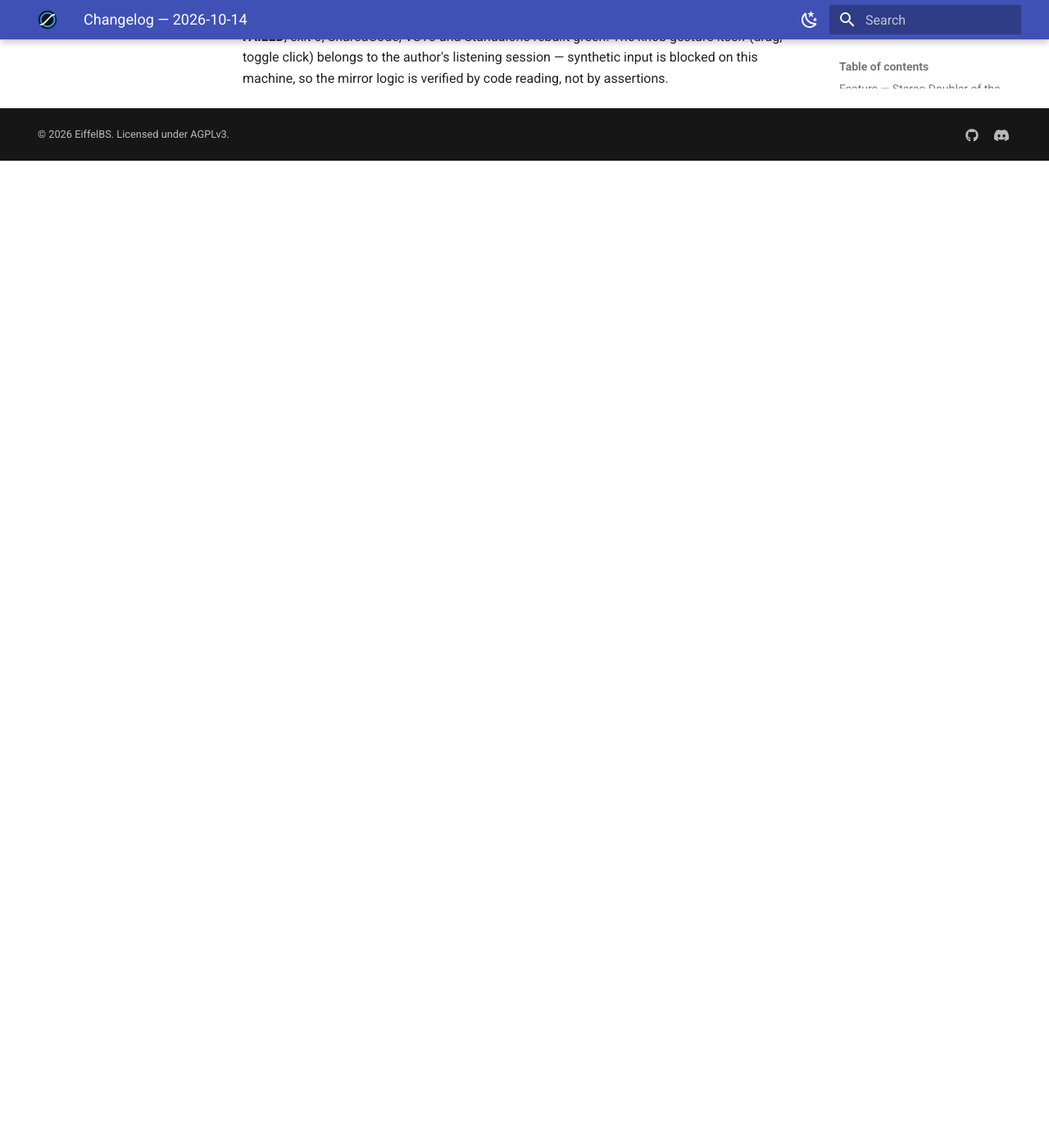
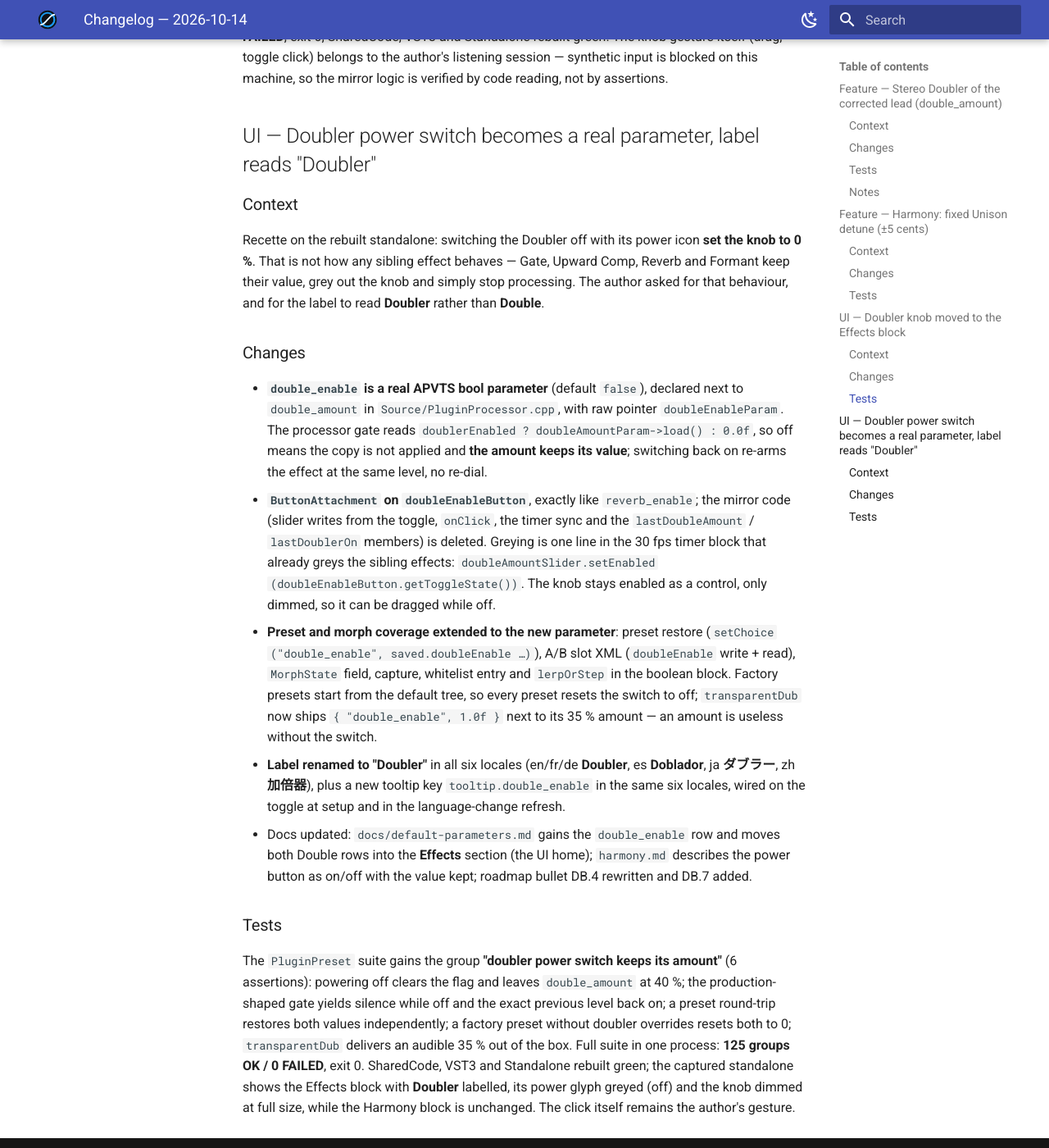
Before and after one commit to EiffelBS/OpenVoxTuner, an MkDocs documentation site: the page built from docs/changelog/changelog-2026-10-14.md, in a window 1280 px wide and 1400 px high, scrolled down 5016 px. Shown: the whole window at 82% size. Built offline with MkDocs 1.6.1 and Material for MkDocs 9.7.7, drawn with Linux system fonts in a browser that asks for light colours; the version menu is left out; before the commit the page ends 5212 px from its top, so only the background shows below that.

Commit message:
ui: Doubler power switch is a real parameter (value kept, knob greyed) and the label reads Doubler

```diff
--- a/docs/changelog/changelog-2026-10-14.md
+++ b/docs/changelog/changelog-2026-10-14.md
@@ -195,3 +195,52 @@ full-size knobs and no Doubler. Suite unchanged: **124 groups OK / 0 FAILED**, e
 0; SharedCode, VST3 and Standalone rebuilt green. The knob gesture itself (drag,
 toggle click) belongs to the author's listening session — synthetic input is blocked
 on this machine, so the mirror logic is verified by code reading, not by assertions.
+
+## UI — Doubler power switch becomes a real parameter, label reads "Doubler"
+
+### Context
+Recette on the rebuilt standalone: switching the Doubler off with its power icon
+**set the knob to 0 %**. That is not how any sibling effect behaves — Gate, Upward
+Comp, Reverb and Formant keep their value, grey out the knob and simply stop
+processing. The author asked for that behaviour, and for the label to read
+**Doubler** rather than **Double**.
+
+### Changes
+- **`double_enable` is a real APVTS bool parameter** (default `false`), declared next
+  to `double_amount` in `Source/PluginProcessor.cpp`, with raw pointer
+  `doubleEnableParam`. The processor gate reads
+  `doublerEnabled ? doubleAmountParam->load() : 0.0f`, so off means the copy is not
+  applied and **the amount keeps its value**; switching back on re-arms the effect at
+  the same level, no re-dial.
+- **`ButtonAttachment` on `doubleEnableButton`**, exactly like `reverb_enable`; the
+  mirror code (slider writes from the toggle, `onClick`, the timer sync and the
+  `lastDoubleAmount` / `lastDoublerOn` members) is deleted. Greying is one line in the
+  30 fps timer block that already greys the sibling effects:
+  `doubleAmountSlider.setEnabled (doubleEnableButton.getToggleState())`. The knob stays
+  enabled as a control, only dimmed, so it can be dragged while off.
+- **Preset and morph coverage extended to the new parameter**: preset restore
+  (`setChoice ("double_enable", saved.doubleEnable …)`), A/B slot XML
+  (`doubleEnable` write + read), `MorphState` field, capture, whitelist entry and
+  `lerpOrStep` in the boolean block. Factory presets start from the default tree, so
+  every preset resets the switch to off; `transparentDub` now ships
+  `{ "double_enable", 1.0f }` next to its 35 % amount — an amount is useless without
+  the switch.
+- **Label renamed to "Doubler"** in all six locales (en/fr/de **Doubler**, es
+  **Doblador**, ja **ダブラー**, zh **加倍器**), plus a new tooltip key
+  `tooltip.double_enable` in the same six locales, wired on the toggle at setup and in
+  the language-change refresh.
+- Docs updated: `docs/default-parameters.md` gains the `double_enable` row and moves
+  both Double rows into the **Effects** section (the UI home); `harmony.md` describes
+  the power button as on/off with the value kept; roadmap bullet DB.4 rewritten and
+  DB.7 added.
+
+### Tests
+The `PluginPreset` suite gains the group **"doubler power switch keeps its amount"**
+(6 assertions): powering off clears the flag and leaves `double_amount` at 40 %; the
+production-shaped gate yields silence while off and the exact previous level back on;
+a preset round-trip restores both values independently; a factory preset without
+doubler overrides resets both to 0; `transparentDub` delivers an audible 35 % out of
+the box. Full suite in one process: **125 groups OK / 0 FAILED**, exit 0. SharedCode,
+VST3 and Standalone rebuilt green; the captured standalone shows the Effects block with
+**Doubler** labelled, its power glyph greyed (off) and the knob dimmed at full size,
+while the Harmony block is unchanged. The click itself remains the author's gesture.
```
Also changed, not shown: docs/default-parameters.md (+2 -1 lines), docs/implementation-roadmap.md (+3 -2 lines), docs/testing.md (+1 -1 lines), docs/user-guide/harmony.md (+4 -4 lines), 7 other files.
